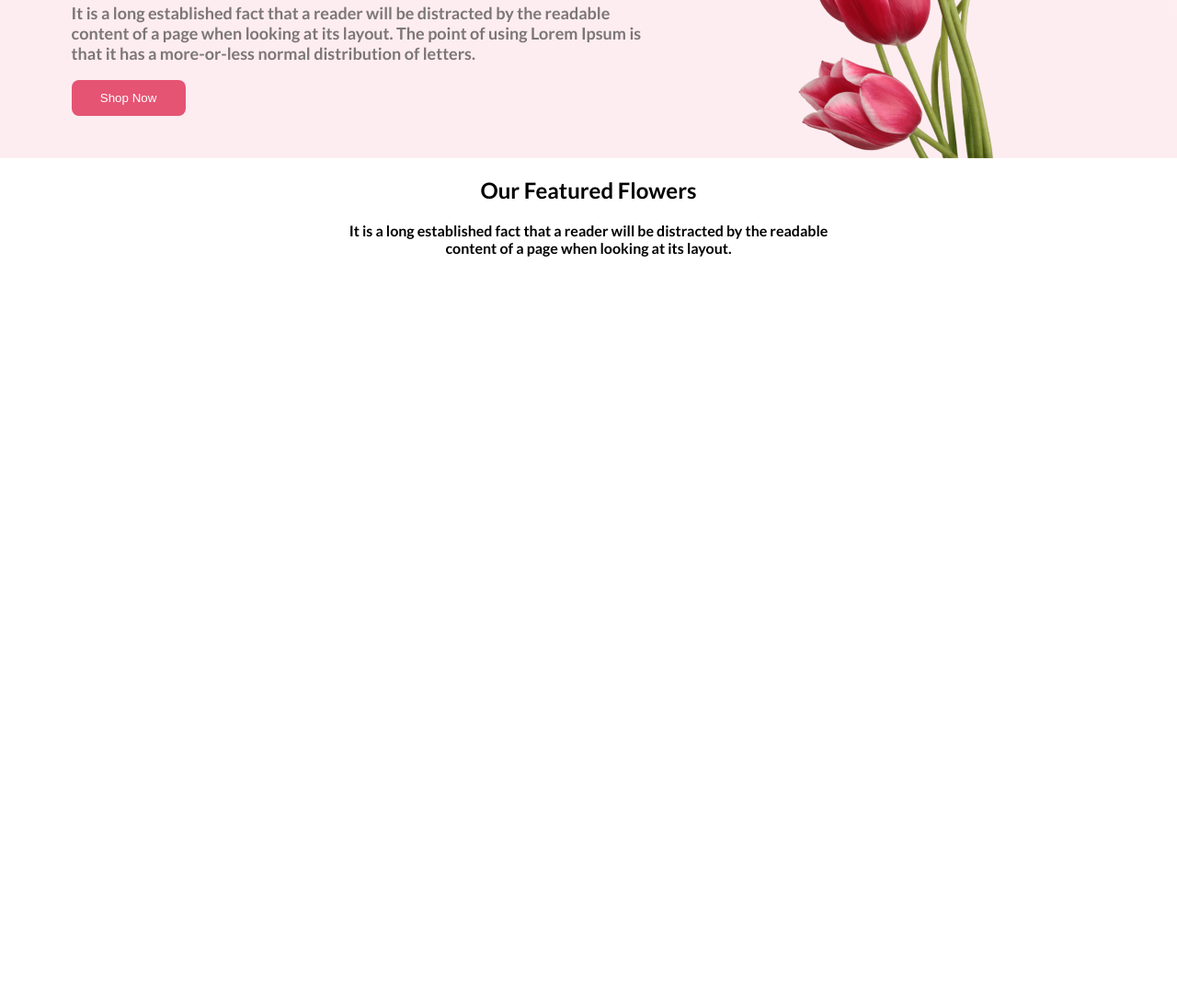
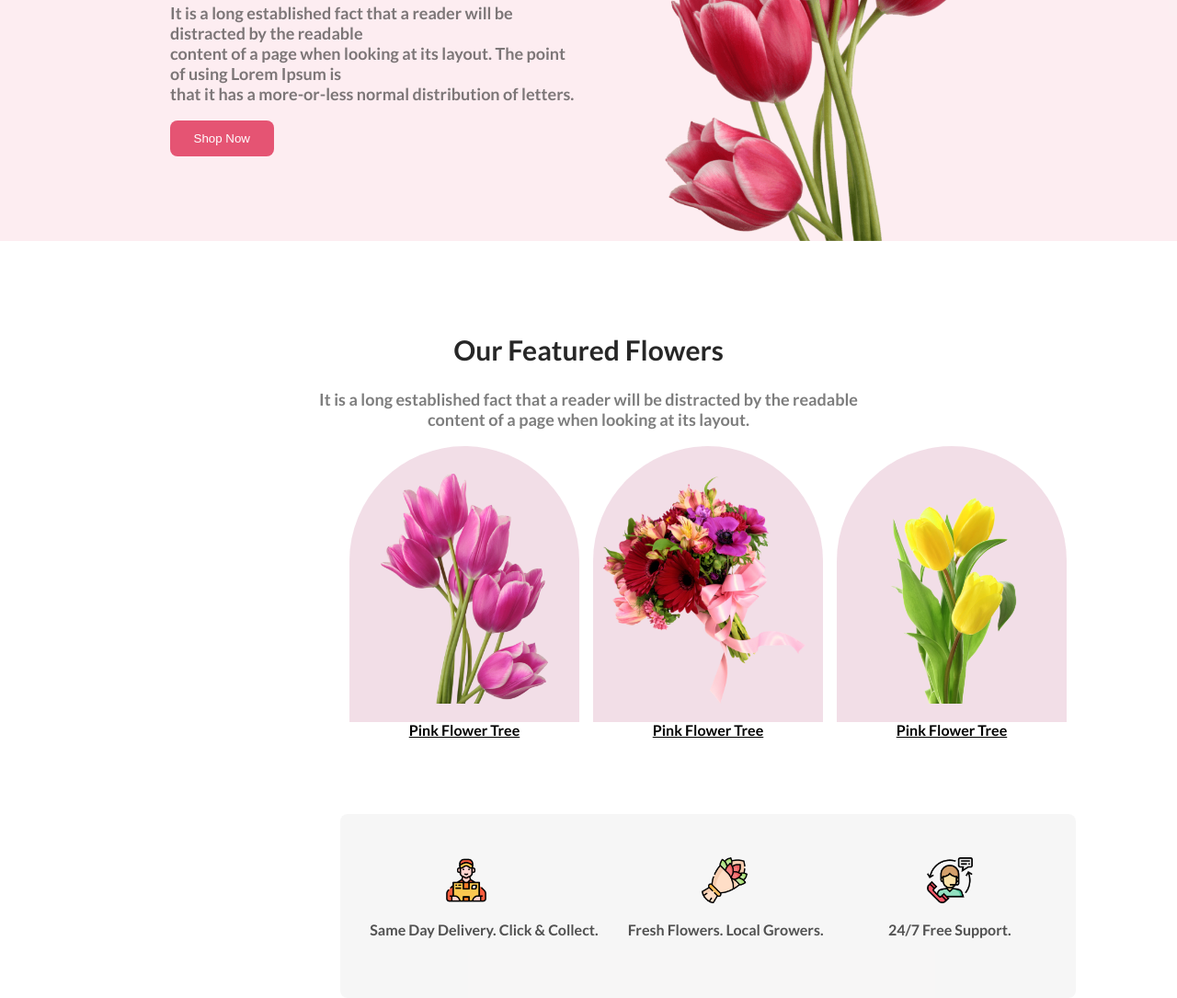
Before and after one commit to toky-tahmid/flower-shop-assignment-ripo, a plain HTML site: page index.html in a window 1280 px wide. Shown: the part 238-1323 px from the top of the page at 92% size. Before the commit the page ends 800 px from the top, so only its background shows below. Drawn offline with Linux system fonts and the light colour scheme.

Commit message:
main parts done

```diff
--- a/index.html
+++ b/index.html
@@ -30,15 +30,44 @@
     <main>
         <section>
             <div class="flower-main-part">
-                <h2>Our Featured Flowers</h2>
-                <p>It is a long established fact that a reader will be distracted by the readable <br> content of a page
+                <h2 class="mid-title">Our Featured Flowers</h2>
+                <p class="main-disc">It is a long established fact that a reader will be distracted by the readable <br> content of a page
                     when looking at its layout.</p>
+
                 <div class="flowers-presentation">
 
+                        <div class="flowers">
+                            <img  class="icon" src="images/pngwing 6.png" alt="">
+                            <p class="icons para"><u>Pink Flower Tree</u></p>
 
+                        </div>
+                        <div class="flowers">
+                            <img  class="icon" src="images/pngwing 5.png" alt="">
+                            <p class="icons para"><u>Pink Flower Tree</u></p>
+                        </div>
+                        <div class="flowers">
+                            <img  class="icon" src="images/pngwing 7.png" alt="">
+                            <p class="icons para"><u>Pink Flower Tree</u></p>
+                        </div>
+                </div>
+            </div>
+        </section>
+        <section>
+            <div class="services-provide">
+               <div class="optional">
+                <img class="optional-icon" src="images/Group 57.png" alt="">
+                <p class="op-disc">Same Day Delivery. Click & Collect.</p>
 
-                </div>
+               </div>
+               <div class="optional">
+                <img class="optional-icon" src="images/Group 58.png" alt="">
+                <p class="op-disc">Fresh Flowers. Local Growers.</p>
 
+               </div>
+               <div class="optional">
+                <img class="optional-icon" src="images/Group 59.png" alt="">
+                <p class="op-disc">24/7 Free Support.</p>
+               </div>
 
 
             </div>
@@ -46,10 +75,19 @@
         </section>
 
 
+
     </main>
-    <footer>
+    <!-- <footer>
+        <div class="footer-container">
+            <H1><span id="footer-title">Flower</span>Shop</H1>
+            <p class="footer-disc">It is a long established fact that a reader will be distracted by the readable <br> content of a page when looking at its layout.</p>
 
-    </footer>
+        <div class="footer-copy">
+            @2020-2023, FlowerShop.com. All rights reserved.
+        </div>
+    </div>
+
+    </footer> -->
 </body>
 
 </html>
--- a/styles/style.css
+++ b/styles/style.css
@@ -14,6 +14,12 @@ body {
     background: rgba(229, 84, 115, 0.10);
     display: flex;
     justify-content: space-around;
+    height: 500px;
+
+}
+
+.flower-shop-info {
+    margin-left: 150px;
 }
 
 .flower-title {
@@ -28,31 +34,137 @@ body {
     font-size: 18px;
     font-weight: 400;
     margin-top: -22px;
+    width: 450px;
 }
 
 .banner-flower {
-    height: 400px;
-    width: 350px;
+    height: 490px;
+    width: 390px;
     margin-top: 10px;
+    margin-right: 150px;
 }
 
 .Shopping-btn {
     padding: 12px;
-    width: 20%;
+    width: 25%;
     border-radius: 8px;
     background: #E55473;
     border: none;
     color: white;
 }
+
 .flower-main-part {
     text-align: center;
+    margin-top: 100px;
+
 }
 
-/* .flowers-presentation {
-    width: 180px;
-    height: 200px;
-    flex-shrink: 0;
-    border-radius: 300px 300px 0px 0px;
+.mid-title {
+    color: #272727;
+    font-size: 30px;
+    font-weight: 1000;
+    font-weight: bolder;
+}
+
+.main-disc {
+    color: rgba(39, 39, 39, 0.60);
+    font-size: 18px;
+    font-weight: 200;
+
+
+}
+
+.flowers-presentation {
+    display: flex;
+    gap: 15px;
+    margin-left: 380px;
+}
+
+.flowers {
+    width: 250px;
+    height: 300px;
+    border-radius: 330px 330px 0px 0px;
     background: rgba(167, 33, 98, 0.15);
 
+}
+
+.icon {
+    height: 250px;
+    margin-top: 30px;
+}
+
+.icons para {
+    color: #272727;
+    font-size: 19px;
+    font-weight: 700;
+}
+
+.services-provide {
+    margin-top: 100px;
+    width: 800px;
+    height: 200px;
+    background: rgba(90, 88, 88, 0.05);
+    margin-left: 370px;
+    border-radius: 8px;
+    display: flex;
+    justify-content: space-evenly;
+    align-items: center;
+    gap: -100px;
+
+}
+.optional-icon{
+    margin-left: 80px;
+    margin-right: 80px;
+    height: 50px;
+    width: 50px;
+
+}
+.op-disc{
+    color: rgba(39, 39, 39, 0.80);
+text-align: center;
+font-size: 16px;
+font-weight: 600;
+line-height: 20px;
+}
+
+
+
+
+
+
+
+
+
+
+
+
+
+
+
+
+
+/* #footer-title {
+    color: #E55473;
+}
+
+.footer-container {
+    text-align: center;
+    background: #111010;
+    color: white;
+
+}
+
+.footer-disc {
+    color: rgba(255, 255, 255, 0.90);
+
+    font-size: 15px;
+
+    font-weight: 400;
+    line-height: 20px;
+}
+
+.footer-copy {
+    color: rgba(255, 255, 255, 0.40);
+    font-size: 13px;
+    font-weight: 400
 } */
```
